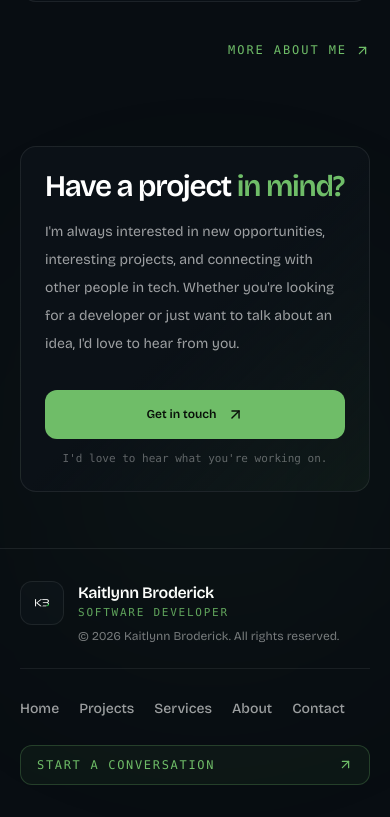
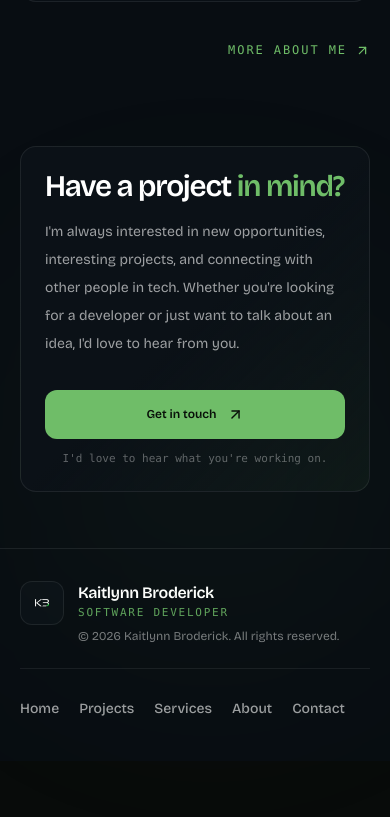
Before and after one commit to kjbroderick12/portfolio, a Next.js app: page / in a window 390 px wide. Shown: the part 4180-4997 px from the top of the page. After the commit the page ends 4941 px from the top, so only its background shows below. Built offline with nearby package versions, Linux system fonts and the light colour scheme.

Commit message:
remove unnecessary link from footer

```diff
--- a/src/shared/components/Footer.tsx
+++ b/src/shared/components/Footer.tsx
@@ -72,16 +72,7 @@ export default function Footer() {
             ))}
           </nav>
 
-          <Link
-            href="/contact"
-            className="group inline-flex min-h-10 w-full items-center justify-between rounded-xl border border-[#6fbd68]/25 bg-[#6fbd68]/6 px-4 font-mono text-xs uppercase tracking-[0.14em] text-[#6fbd68] transition-colors hover:border-[#6fbd68]/45 hover:bg-[#6fbd68]/10 hover:text-[#82cf7a] sm:min-h-9 sm:w-auto sm:justify-center sm:gap-1.5 sm:rounded-none sm:border-0 sm:bg-transparent sm:px-0"
-          >
-            Start a conversation
-            <ArrowUpRight
-              size={15}
-              className="transition-transform duration-300 group-hover:-translate-y-0.5 group-hover:translate-x-0.5 sm:h-3.5 sm:w-3.5"
-            />
-          </Link>
+
         </div>
       </div>
     </footer>
```
